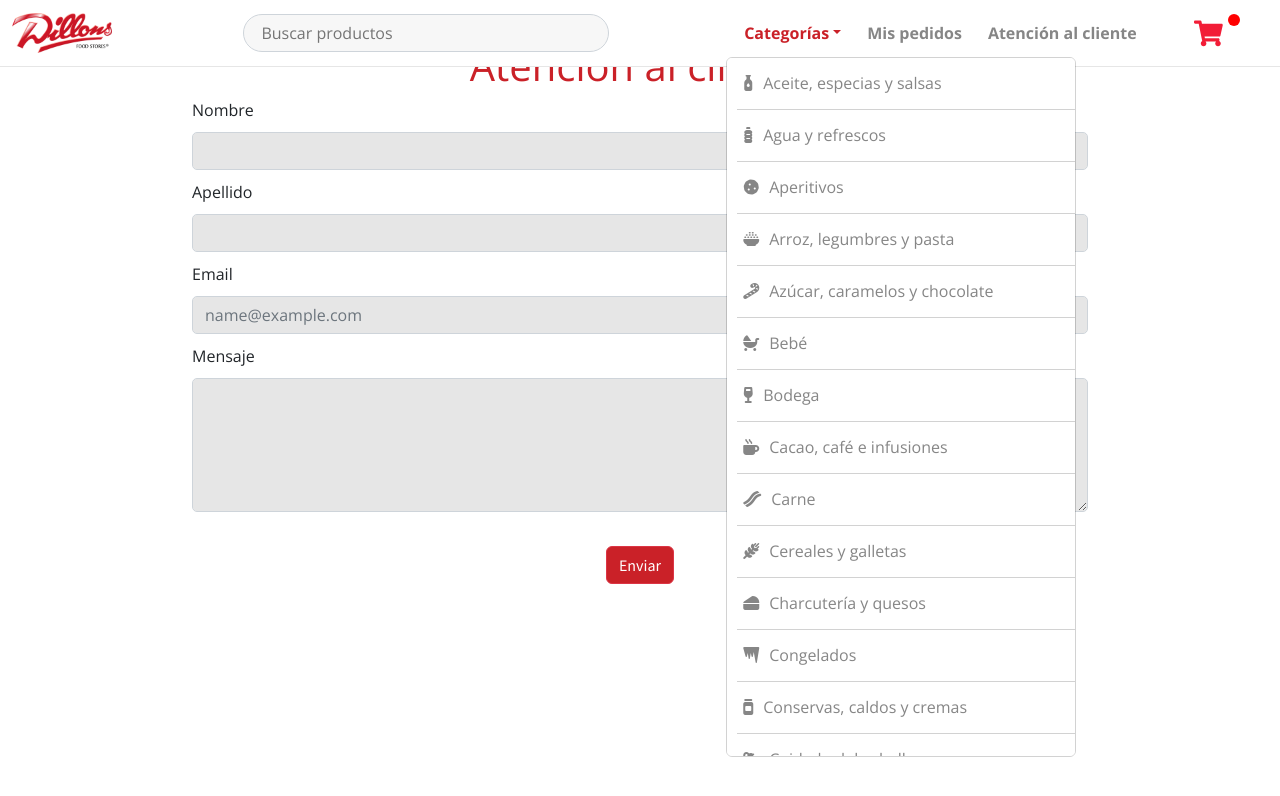
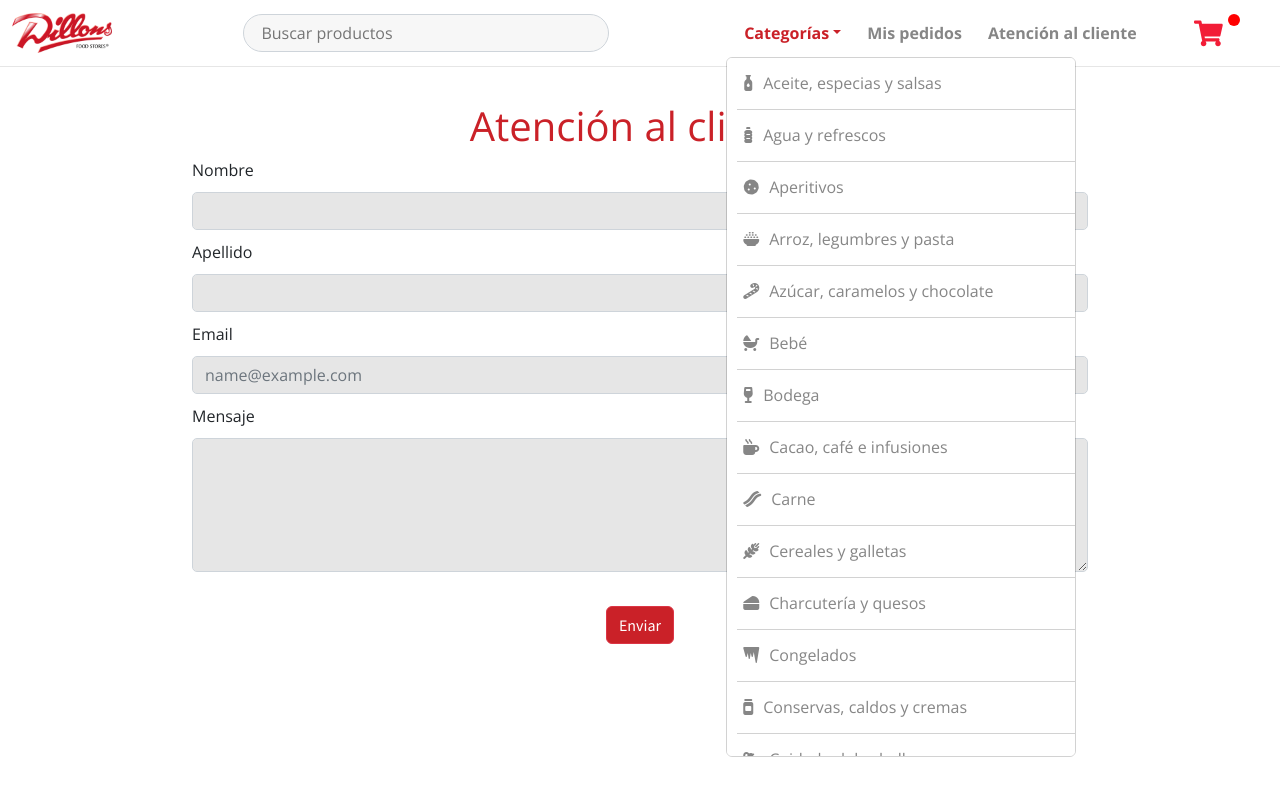
Before and after one commit to Mohammedov/ecommerce, a React (Create React App) app: page /support in a window 1280 px wide. Both pictures are taken after a click on the button "Categorías". Shown: the top 796 px of the page. Built offline with nearby package versions, Linux system fonts and the light colour scheme.

Commit message:
new upload yeah

```diff
--- a/src/App.js
+++ b/src/App.js
@@ -38,24 +38,44 @@ function App() {
   }
 
   return (
-
-
-
     <BrowserRouter>
     <Navbar/>
         <Routes>
-
           <Route path="/" element={<Welcome />}/>
           <Route path="/home" element={<Home />}/>
           <Route path="/support" element={<Support />}/>
           <Route path="/card" element={<GetToken scope={"product.compact"}/>} />
           <Route path="/cart" element={<Cart cartItem={cartItem} productItems={productItems} addToCart={addToCart} decreaseQty={decreaseQty}/>} />
-
+          {/* Categorías */}
+          <Route path="/oil" element={<GetToken scope={"product.compact"} category="oil" />} />
+          <Route path="/water" element={<GetToken scope={"product.compact"} category="water" />} />
+          <Route path="/snacks" element={<GetToken scope={"product.compact"} category="snacks" />} />
+          <Route path="/rice" element={<GetToken scope={"product.compact"} category="rice" />} />
+          <Route path="/candy" element={<GetToken scope={"product.compact"} category="candy" />} />
+          <Route path="/baby" element={<GetToken scope={"product.compact"} category="baby" />} />
+          <Route path="/wine" element={<GetToken scope={"product.compact"} category="wine" />} />
+          <Route path="/coffee" element={<GetToken scope={"product.compact"} category="coffee" />} />
+          <Route path="/meat" element={<GetToken scope={"product.compact"} category="meat" />} />
+          <Route path="/cereals" element={<GetToken scope={"product.compact"} category="cereals" />} />
+          <Route path="/cheese" element={<GetToken scope={"product.compact"} category="cheese" />} />
+          <Route path="/frozen" element={<GetToken scope={"product.compact"} category="frozen" />} />
+          <Route path="/soup" element={<GetToken scope={"product.compact"} category="soup" />} />
+          <Route path="/shampoo" element={<GetToken scope={"product.compact"} category="shampoo" />} />
+          <Route path="/face" element={<GetToken scope={"product.compact"} category="face" />} />
+          <Route path="/pharmacy" element={<GetToken scope={"product.compact"} category="pharmacy" />} />
+          <Route path="/parapharmacy" element={<GetToken scope={"product.compact"} category="parapharmacy" />} />
+          <Route path="/fruits" element={<GetToken scope={"product.compact"} category="fruits" />} />
+          <Route path="/milk" element={<GetToken scope={"product.compact"} category="milk" />} />
+          <Route path="/cleaning" element={<GetToken scope={"product.compact"} category="cleaning" />} />
+          <Route path="/makeup" element={<GetToken scope={"product.compact"} category="makeup" />} />
+          <Route path="/fish" element={<GetToken scope={"product.compact"} category="fish" />} />
+          <Route path="/pets" element={<GetToken scope={"product.compact"} category="pets" />} />
+          <Route path="/cake" element={<GetToken scope={"product.compact"} category="cake" />} />
+          <Route path="/pizza" element={<GetToken scope={"product.compact"} category="pizza" />} />
+          <Route path="/dessert" element={<GetToken scope={"product.compact"} category="dessert" />} />
+          <Route path="/juice" element={<GetToken scope={"product.compact"} category="juice" />} />
         </Routes>
     </BrowserRouter>
-
-
-
   );
 }
 
--- a/src/components/contactUs/form.scss
+++ b/src/components/contactUs/form.scss
@@ -42,17 +42,20 @@ form {
 //Desktop
 @media screen and (min-width: 1024px) and (max-width: 1249px) {
     .contact-us {
-        margin-top: -100px;
+        margin-top: -90px;
     }
 }
 
 //Desktop Medium Screen
 @media screen and (min-width: 1250px) and (max-width: 2047px) {
     .contact-us {
-        margin-top: -150px;
+        margin-top: -90px;
     }
 }
 
 //Desktop Big Screen
 @media screen and (min-width: 2048px) {
+    .contact-us {
+        margin-top: -90px;
+    }
 }
--- a/src/components/navbar/Navbar.jsx
+++ b/src/components/navbar/Navbar.jsx
@@ -34,14 +34,22 @@ function Navbar(cartItem) {
                 Categorías
               </a>
               <ul class="dropdown-menu" aria-labelledby="navbarDropdown">
-                <li><a class="dropdown-item" href="#">
-                  <i class="fa-solid fa-bottle-droplet"></i>
-                  Aceite, especias y salsas</a>
+                <li>
+                  <Link to="/oil">
+                    <a class="dropdown-item" href="#">
+                      <i class="fa-solid fa-bottle-droplet"></i>
+                      Aceite, especias y salsas
+                    </a>
+                  </Link>
                 </li>
                 <li><hr class="dropdown-divider"></hr></li>
-                <li><a class="dropdown-item" href="#">
-                  <i class="fa-solid fa-bottle-water"></i>
-                  Agua y refrescos</a>
+                <li>
+                  <Link to="/water">
+                    <a class="dropdown-item" href="#">
+                      <i class="fa-solid fa-bottle-water"></i>
+                      Agua y refrescos
+                    </a>
+                  </Link>
                 </li>
                 <li><hr class="dropdown-divider"></hr></li>
                 <li><a class="dropdown-item" href="#">
--- a/src/functions/DisplayData.jsx
+++ b/src/functions/DisplayData.jsx
@@ -17,16 +17,11 @@ function DisplayData(props) {
                             <div className="card-body">
                                 <h5 className="card-title">{productItems.description}</h5>
                                 <p className="card-text1">1 ud.</p>
-
-
                             </div>
                         </div>
-
-
                 )
             })}
     </div>
-
   )
 }
 
--- a/src/functions/GetToken.jsx
+++ b/src/functions/GetToken.jsx
@@ -42,7 +42,7 @@ function GetToken(props) {
       return <div>Loading...</div>;
     } else if (token){
       return (
-        <GetProducts tk={token.access_token} query={"milk"}/>
+        <GetProducts tk={token.access_token} query={props.category} />
       );
     }
   }
```
